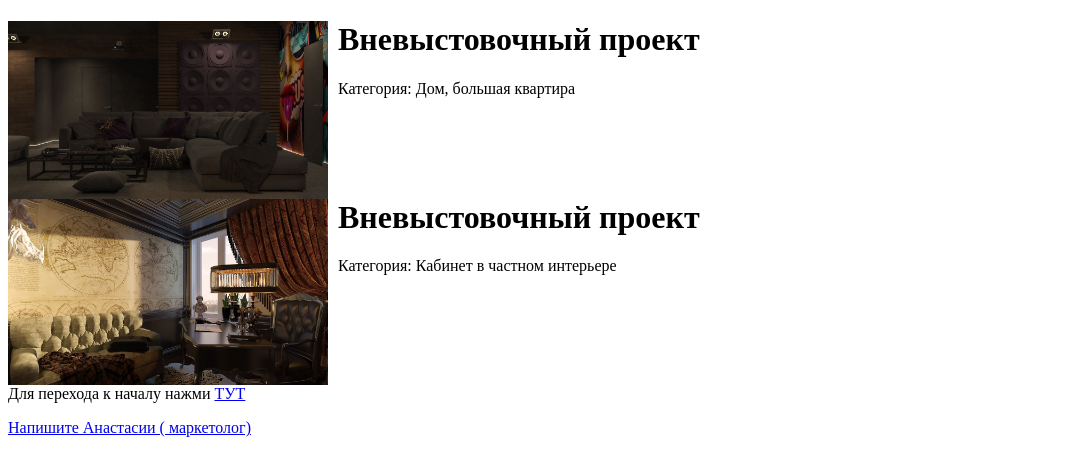
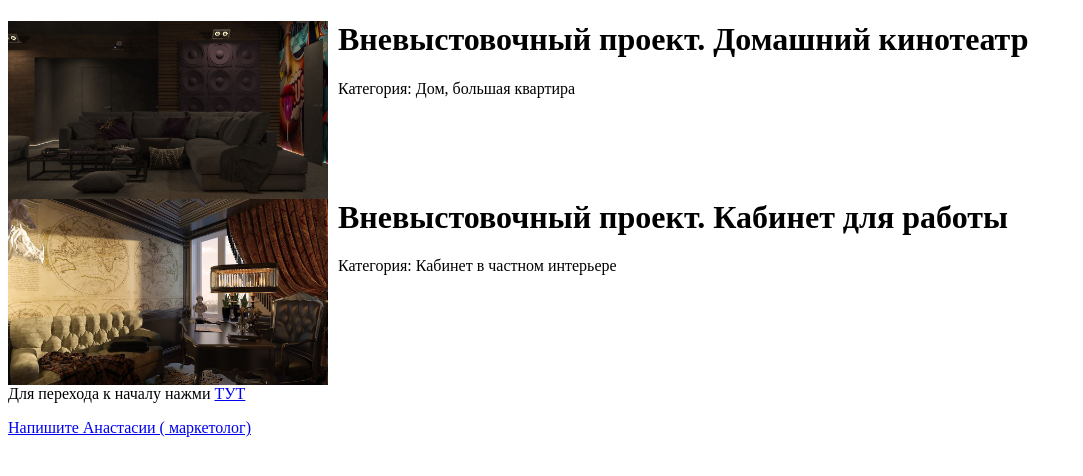
Before and after one commit to anastasl/mysite, a plain HTML site: page catalog.html in a window 1280 px wide. Shown: the whole page, without its empty margins (0-1083 px from the left). Drawn offline with Linux system fonts and the light colour scheme.

Commit message:
Update catalog.html

```diff
--- a/catalog.html
+++ b/catalog.html
@@ -8,12 +8,12 @@
     <body>
 <div>
     <img src="pictures/Домашний кинотеатр.jpg" alt="Домашний кинотеатр" style="width: 320px; float:left; margin-right:10px;"/>
-    <h1> Вневыстовочный проект</h1>
+    <h1> Вневыстовочный проект. Домашний кинотеатр</h1>
     <p>Категория: Дом, большая квартира</p>
 </div>
 <div style="clear:left">
     <img src="pictures/Кабинет.jpg" alt="Кабинет" style="width: 320px; float:left; margin-right:10px;"/>
-    <h1>Вневыстовочный проект</h1>
+    <h1>Вневыстовочный проект. Кабинет для работы</h1>
     <p>Категория: Кабинет в частном интерьере</p>
 </div>
 <div style="clear:left">
```
